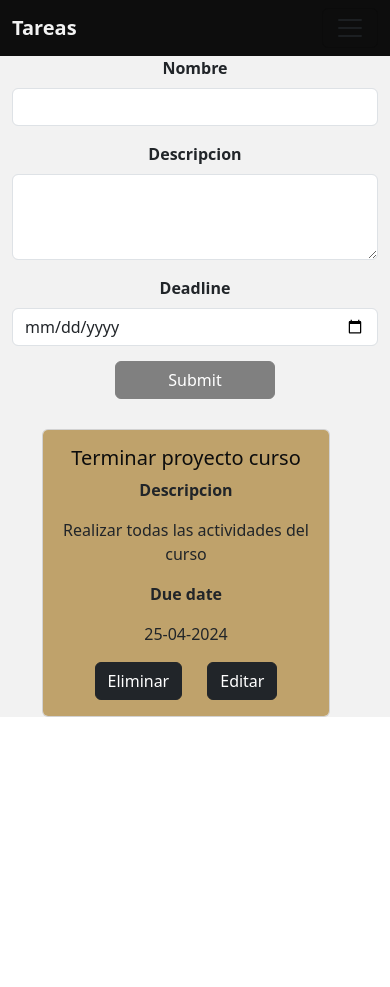
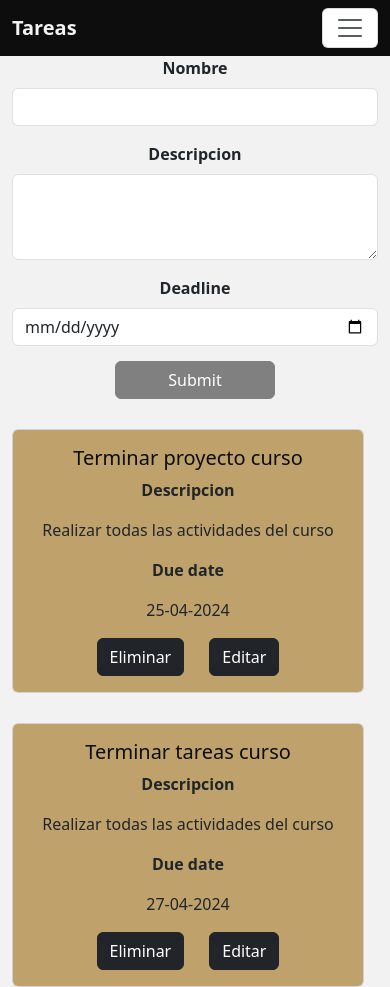
Before and after one commit to AngelSantizo/Inicio-con-React, a React (Create React App) app: page / in a window 390 px wide. Before the commit the page ends 844 px from the top, so only its background shows below. Built offline with nearby package versions, Linux system fonts and the light colour scheme.

Commit message:
cambios de tarjeta y responsive en el navbar

```diff
--- a/src/App.js
+++ b/src/App.js
@@ -15,6 +15,11 @@ function App() {
     name:'Terminar proyecto curso',
     description:'Realizar todas las actividades del curso',
     dueDate:'25-04-2024'
+  },
+  {
+    name:'Terminar tareas curso',
+    description:'Realizar todas las actividades del curso',
+    dueDate:'27-04-2024'
   }]
   return (
     <div className="App">
--- a/src/componentes/item/item.js
+++ b/src/componentes/item/item.js
@@ -5,7 +5,7 @@ import './item.scss'
 
 function Item(props) {
   return (
-    <Card style={{ width: '18rem' }}>
+    <Card style={{ width: '22rem' }}>
       <Card.Body className='CardBody'>
         <Card.Title className='CardTitle'>{props.name}</Card.Title>
         <Card.Text className='fw-bold'>
--- a/src/componentes/item/item.scss
+++ b/src/componentes/item/item.scss
@@ -1,5 +1,4 @@
 .card{
-    margin-left: 30px;
     margin-top:30px;
 }
 
@@ -20,3 +19,7 @@
 .CardTitle{
     color: #0D0D0D;
 }
+
+.navbar-toggler{
+    background-color: white;
+}
```
